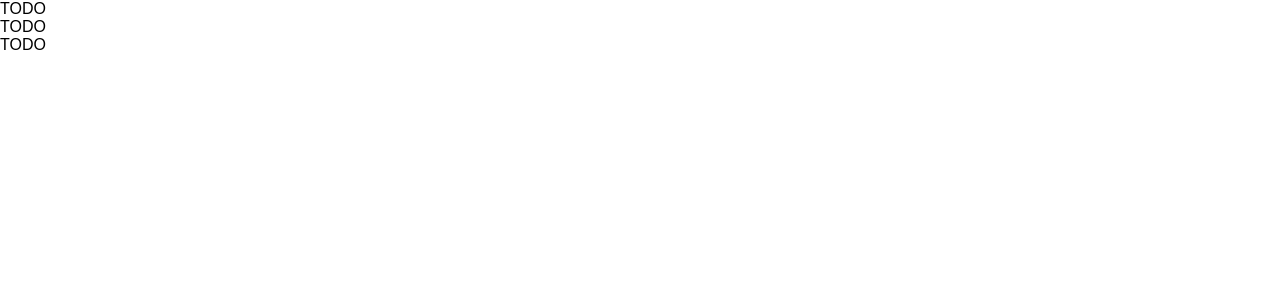
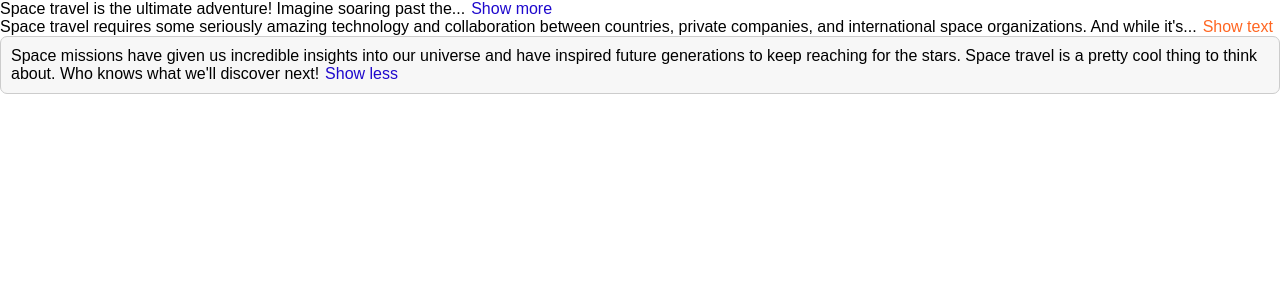
Before and after one commit to SenseiZarkoDukic/text-expander, a React (Create React App) app: page / in a window 1280 px wide. Shown: the top 300 px of the page. Built offline with nearby package versions, Linux system fonts and the light colour scheme.

Commit message:
Finished the App on Jonas way and I learnd a lot, I overcomplicated, but now know the mistakes I made

```diff
--- a/src/App.js
+++ b/src/App.js
@@ -3,7 +3,7 @@
 export default function App() {
   return (
     <div>
-      <TextExpander collapsedNumWords={10} emoji="🚀">
+      <TextExpander>
         Space travel is the ultimate adventure! Imagine soaring past the stars
         and exploring new worlds. It's the stuff of dreams and science fiction,
         but believe it or not, space travel is a real thing. Humans and robots
@@ -16,7 +16,6 @@
         expandButtonText="Show text"
         collapseButtonText="Collapse text"
         buttonColor="#ff6622"
-        emoji="🛰️"
       >
         Space travel requires some seriously amazing technology and
         collaboration between countries, private companies, and international
@@ -25,12 +24,7 @@
         foot on the moon or when rovers were sent to roam around on Mars.
       </TextExpander>
 
-      <TextExpander
-        expanded={true}
-        className="box"
-        emoji="🌌"
-        collapsedNumWords={10}
-      >
+      <TextExpander expanded={true} className="box">
         Space missions have given us incredible insights into our universe and
         have inspired future generations to keep reaching for the stars. Space
         travel is a pretty cool thing to think about. Who knows what we'll
@@ -40,6 +34,36 @@
   );
 }
 
-function TextExpander() {
-  return <div>TODO</div>;
+function TextExpander({
+  collapsedNumWords = 10,
+  expandButtonText = "Show more",
+  collapseButtonText = "Show less",
+  buttonColor = "#1f09cd",
+  expanded = false,
+  className,
+  children,
+}) {
+  const [isExpanded, setIsExpanded] = useState(expanded);
+
+  const displayText = isExpanded
+    ? children
+    : children.split(" ").slice(0, collapsedNumWords).join(" ") + "...";
+
+  const buttonStyle = {
+    background: "none",
+    border: "none",
+    font: "inherit",
+    cursor: "pointer",
+    marginLeft: "6px",
+    color: buttonColor,
+  };
+
+  return (
+    <div className={className}>
+      <span>{displayText}</span>
+      <button onClick={() => setIsExpanded((exp) => !exp)} style={buttonStyle}>
+        {isExpanded ? collapseButtonText : expandButtonText}
+      </button>
+    </div>
+  );
 }
```
